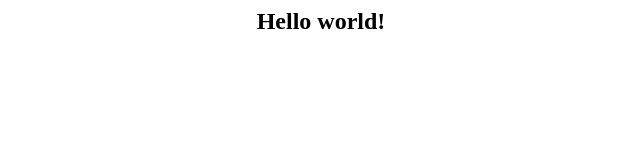
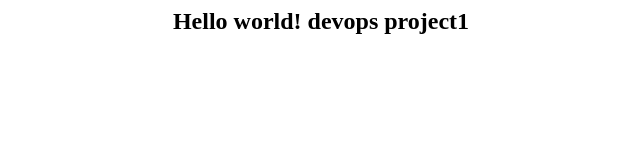
Before and after one commit to Ramya-barath/devops-prj1, a plain HTML site: page index.html in a window 1280 px wide. Shown: the whole page, without its empty margins (319-959 px from the left). Drawn offline with Linux system fonts and the light colour scheme.

Commit message:
Update index.html

```diff
--- a/index.html
+++ b/index.html
@@ -3,6 +3,6 @@
 <title> Intellipaat </title>
 </head>
 <body style = "background-image:url('images/github3.jpg'); background-size: 100%">
-<h2 ALIGN=CENTER>Hello world!</h2>
+<h2 ALIGN=CENTER>Hello world! devops project1</h2>
 </body>
 </html>
```
